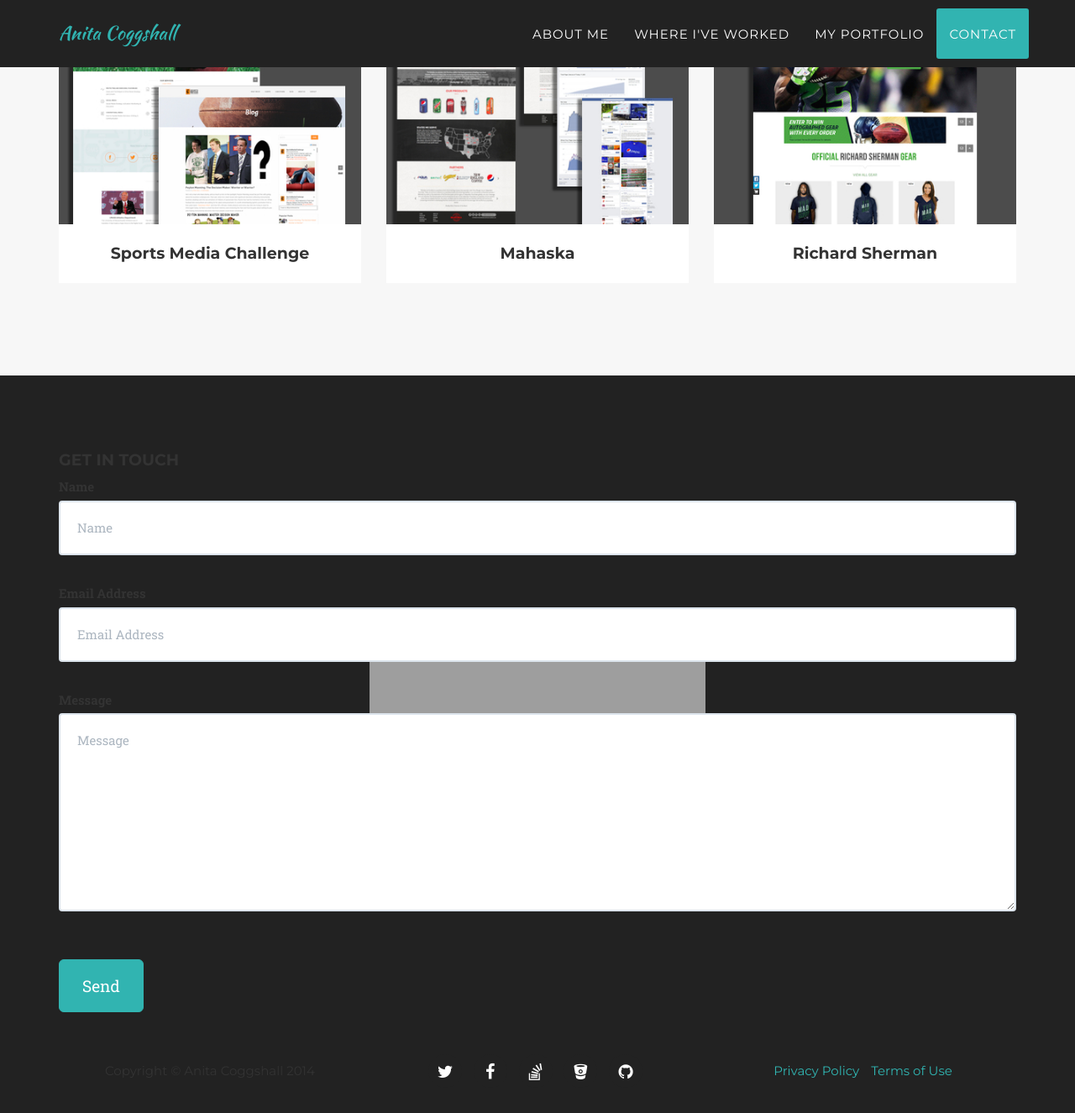
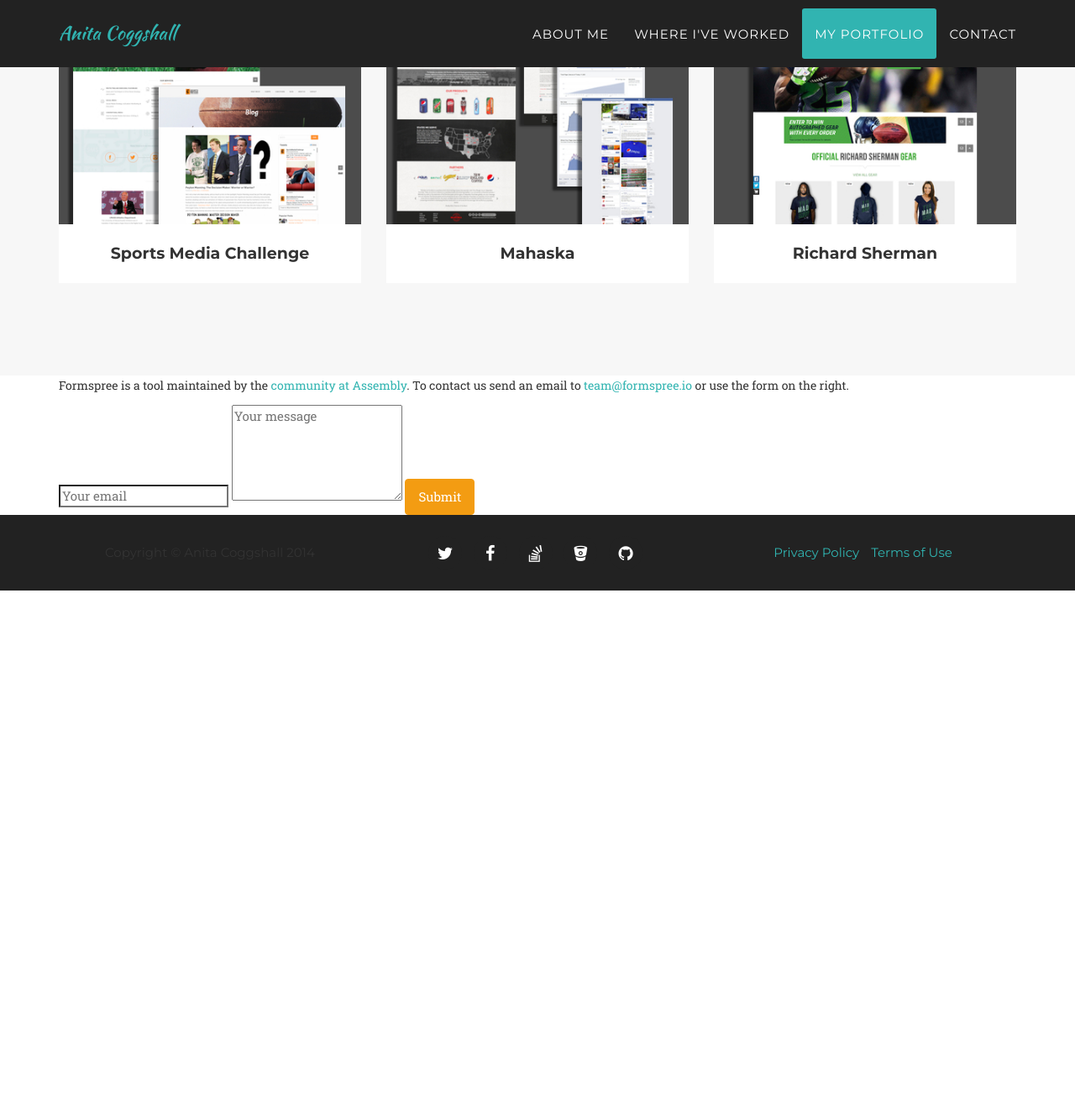
Before and after one commit to vpoola88/anita-portfolio, a Jekyll site: the page built from index.html, in a window 1280 px wide and 1400 px high, scrolled down 3296 px. Shown: the top 1325 px of the window at 84% size. Built offline with Jekyll 4.4.1, drawn with Linux system fonts in a browser that asks for light colours; some web fonts are replaced; after the commit the page ends 3999 px from its top, so only the background shows below that.

Commit message:
fixing form

```diff
--- a/_includes/contact.html
+++ b/_includes/contact.html
@@ -1,91 +1,17 @@
-<!-- <section id="contact"> -->
-<!--         <div class="container">
-            <div class="row">
-                <div class="col-lg-12 text-center">
-                    <h2 class="section-heading">Contact Me</h2>
-                    <br>
-                    <br>
-                </div>
-            </div>
-            <div class="col-sm-6 col-md-8">
-                <div class="contact_form">
-                    <div id="note"></div>
-                    <div id="fields">
+<div class="row section">
 
+      <div class="container narrow block">
+          <div class="col-1-2">
+            <p>Formspree is a tool maintained by the <a href="http://assembly.com/formspree">community at Assembly</a>. To contact us send an email to <a href="mailto:team@formspree.io">team@formspree.io</a> or use the form on the right.</p>
+          </div>
+          <div class="col-1-2">
+            <form method="POST" action="////formspree.io/vpoola88@gmail.com">
+              <input type="email" name="_replyto" placeholder="Your email">
+              <textarea name="message" rows="5" placeholder="Your message"></textarea>
+            <input type="text" name="_gotcha" style="display:none">
+              <button type="submit" class="btn btn-warning">Submit</button>
+            </form>
+          </div>
+      </div>
 
-                        <form method="POST" action="////formspree.io/vivek@thevelopment.com">
-
-                            <div class="form-group">
-                                <label for="exampleInputName">Name</label>
-                                <input type="text" name="name" class="form-control" id="exampleInputName" placeholder="Enter name">
-                            </div>
-
-                            <div class="form-group">
-                                <label for="exampleInputEmail1">Email address</label>
-                                <input name="_replyto" type="email" class="form-control" id="exampleInputEmail1" placeholder="Enter email">
-                            </div>
-
-                            <div class="form-group">
-                                <label for="exampleTextArea">Tell Us About Your Case</label>
-                                <textarea name="message" class="form-control" rows="3"></textarea>
-                            </div>
-
-
-                            <input type="text" name="_gotcha" style="display:none">
-                            <button type="submit" class="btn btn-warning">Submit</button>
-
-                        </form>
-
-                    </div>
-                </div>
-            </div>
-        </div>
-    </section> -->
-
-<section id="contact">
-<div class="container">
-    <div class="row">
-        <div class="col-lg-12">
-            <h4>Get in touch</h4>
-
-        </div>
-    </div>
-    <div class="row">
-        <div class="col-lg-12">
-            <form  action="////formspree.io/vpoola88@gmail.com" method="POST" name="sentMessage" id="contactForm" novalidate>
-                <div class="row control-group">
-                    <div class="form-group col-xs-12 floating-label-form-group controls">
-                        <label>Name</label>
-                        <input type="text" name="name" class="form-control" placeholder="Name" id="name" required data-validation-required-message="Please enter your name.">
-                        <p class="help-block text-danger"></p>
-                    </div>
-                </div>
-                <div class="row control-group">
-                    <div class="form-group col-xs-12 floating-label-form-group controls">
-                        <label>Email Address</label>
-                        <input type="email" name="_replyto" class="form-control" placeholder="Email Address" id="email" required data-validation-required-message="Please enter your email address.">
-                        <p class="help-block text-danger"></p>
-                    </div>
-                </div>
-                <div>
-                    <input type="hidden"  name="_subject" value="New submission!">
-                    <input type="text" name="_gotcha" style="display:none" />
-                </div>
-                <div class="row control-group">
-                    <div class="form-group col-xs-12 floating-label-form-group controls">
-                        <label>Message</label>
-                        <textarea rows="5" name="message" class="form-control" placeholder="Message" id="message" required data-validation-required-message="Please enter a message."></textarea>
-                        <p class="help-block text-danger"></p>
-                    </div>
-                </div>
-                <br>
-                <div id="success"></div>
-                <div class="row">
-                    <div class="form-group col-xs-12">
-                        <button type="submit" class="btn btn-success btn-lg">Send</button>
-                    </div>
-                </div>
-            </form>
-        </div>
-    </div>
-</div>
+  </div>
```
Also changed, not shown: 1 other file.
